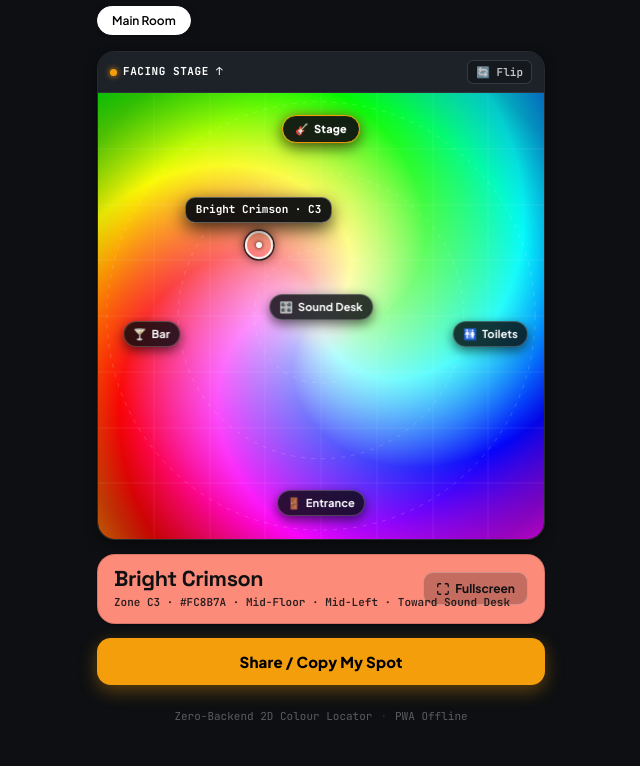
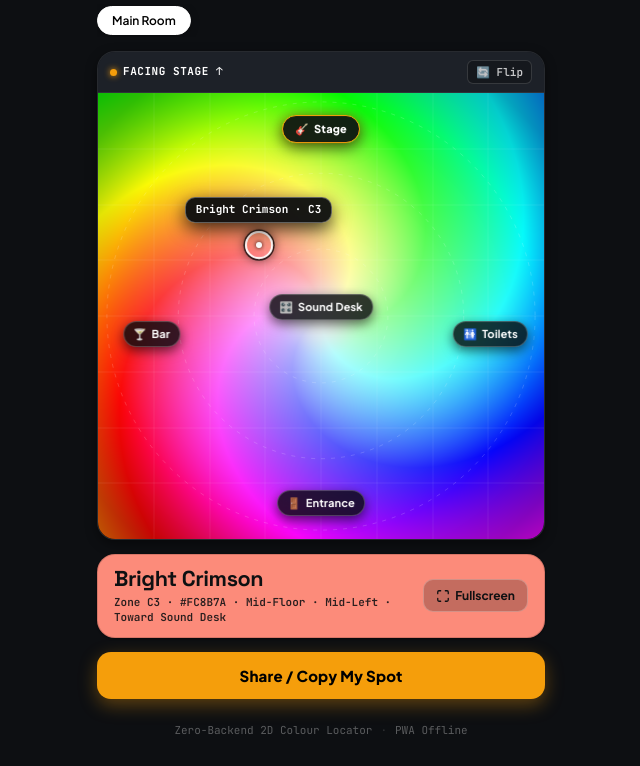
Before and after one commit to marcelkornblum/chromafloor, a plain HTML site: page index.html in a window 1280 px wide. Shown: the part 67-833 px from the top of the page, without its empty margins (319-959 px from the left). Drawn offline with Linux system fonts and the light colour scheme.

Commit message:
style: wrap swatch metadata cleanly beside Fullscreen button

```diff
--- a/styles.css
+++ b/styles.css
@@ -2398,9 +2398,8 @@ body {
   font-size: 0.6875rem;
   opacity: 0.88;
   font-weight: 600;
-  white-space: nowrap;
-  overflow: hidden;
-  text-overflow: ellipsis;
+  max-width: 100%;
+  line-height: 1.35;
   text-align: left;
 }
 
```
